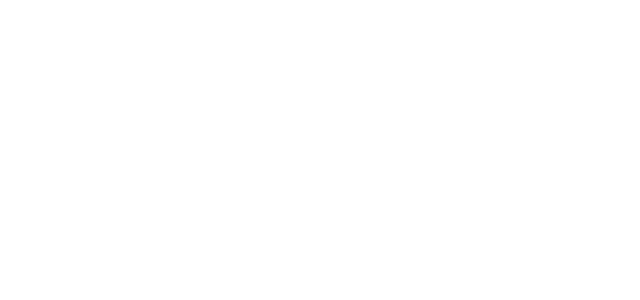
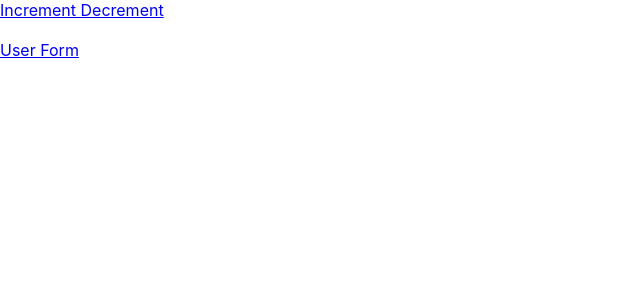
Before and after one commit to Roshan-Farkate/JenkinsPOC, a React (Create React App) app: page / in a window 1280 px wide. Before the commit this address had no page. Shown: the top 300 px of the page, without its empty margins (0-640 px from the left). Built offline with nearby package versions, Linux system fonts and the light colour scheme.

Commit message:
newPushForForm

```diff
--- a/src/App.tsx
+++ b/src/App.tsx
@@ -3,6 +3,7 @@ import { BrowserRouter, Routes, Route } from "react-router-dom";
 import './App.css';
 import IncDec from "./Components/IncDec";
 import UserForm from "./Components/UserForm";
+import HomePage from "./Components/HomePage";
 
 
 function App() {
@@ -10,6 +11,7 @@ function App() {
   return (
     <BrowserRouter>
       <Routes>
+        <Route path="/" element={<HomePage/>}/>
         <Route path="/incDec" element={<IncDec/>}/>
         <Route path="userForm" element={<UserForm/>}/>
       </Routes>
--- /dev/null
+++ b/src/Components/HomePage.tsx
@@ -0,0 +1,12 @@
+import React from 'react'
+
+const HomePage = () => {
+  return (
+    <>
+        <a href='/incDec'>Increment Decrement</a><br/><br/>
+        <a href='/userForm'>User Form</a>
+    </>
+  )
+}
+
+export default HomePage
```
